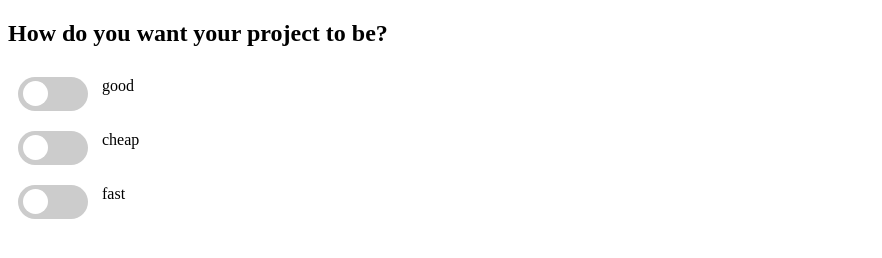
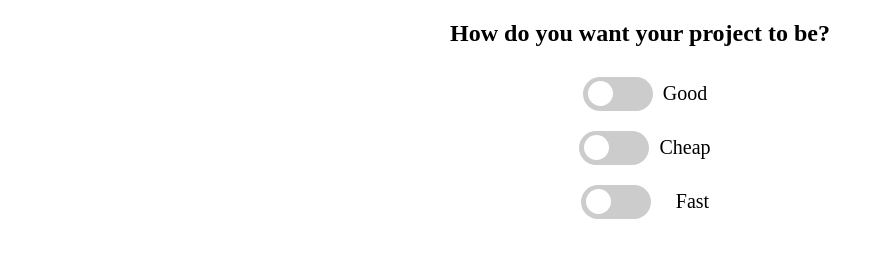
Before and after one commit to acciojob/toggler-js-Bluetooth-stack, a website: page main.html in a window 1280 px wide. Shown: the whole page, without its empty margins (0-882 px from the left). Drawn offline with Linux system fonts and the light colour scheme.

Commit message:
created a submission

```diff
--- a/main.html
+++ b/main.html
@@ -15,7 +15,7 @@
 				<input type="checkbox" id="good" class="toggle">
 				<span class="slider"></span>
 			</label>
-			<span>good</span>
+			<span class="good">Good</span>
 		</div>
 
 		<div class="g2">
@@ -23,7 +23,7 @@
 				<input type="checkbox" id="cheap" class="toggle">
 				<span class="slider"></span>
 			</label>
-			<span>cheap</span>
+			<span class="cheap">Cheap</span>
 		</div>
 
 		<div class="g3">
@@ -31,7 +31,7 @@
 				<input type="checkbox" id="fast" class="toggle">
 				<span class="slider"></span>
 			</label>
-			<span>fast</span>
+			<span class="fast">Fast</span>
 		</div>
 	</div>
 
--- a/styles.css
+++ b/styles.css
@@ -42,3 +42,31 @@ input:checked + .slider{
 input:checked + .slider:before{
 	left:39px;
 }
+
+.g1{
+	display: flex;
+	justify-content: center;
+	align-items:center;
+	text-align: center;
+	font-size: 20px;
+}
+.g2{
+	display: flex;
+	justify-content: center;
+	align-items:center;
+	text-align: center;
+	font-size: 20px;
+}
+.g3{
+	display: flex;
+	justify-content: center;
+	align-items:center;
+	text-align: center;
+	font-size: 20px;
+}
+.g3 .fast{
+	margin-left:15px;
+}
+h2{
+	text-align:center;
+}
```
